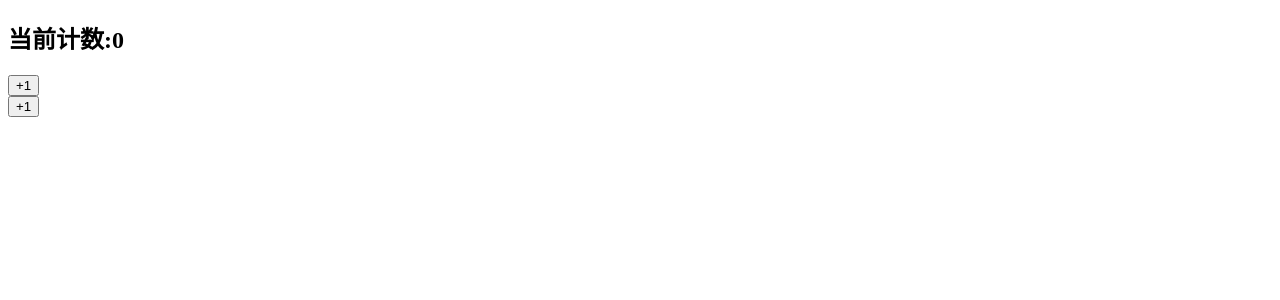
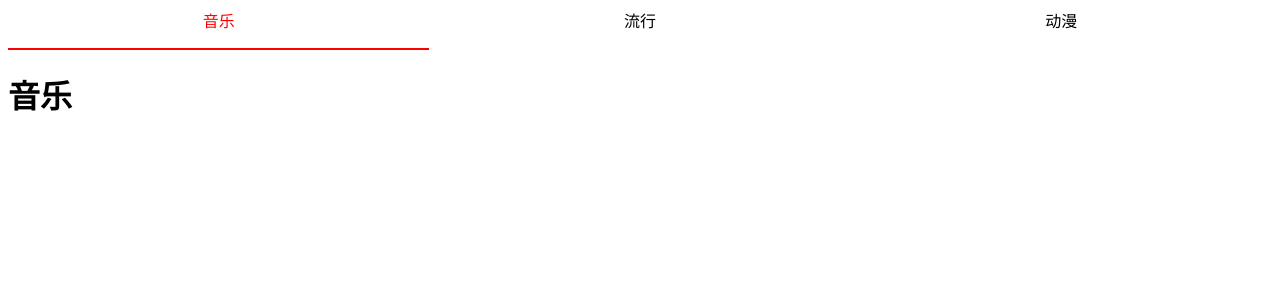
Before and after one commit to ADKcodeXD/React-learn, a React app: page / in a window 1280 px wide. Shown: the top 300 px of the page. Built offline with nearby package versions, Linux system fonts and the light colour scheme.

Commit message:
04_子传父-02案例

```diff
--- a/src/04_子传父/App.js
+++ b/src/04_子传父/App.js
@@ -1,35 +1,30 @@
 import React, {Component} from 'react'
-
+import TabControl from './TabControl'
 export default class App extends Component {
-    constructor() {
-        super();
+    constructor(props){
+        super(props);
         this.state={
-            counter:0
+            currIndex:0,
+            currentTitle:"音乐"
+        }
+        this.data={
+            tabData:["音乐","流行","动漫"]
         }
     }
     render() {
+        let {currentTitle}=this.state
         return (
             <div>
-                <h2>当前计数:{this.state.counter}</h2>
-                <button onClick={e=>this.increment()}>+1</button>
-                <Button increment={e=>this.increment()}  />
+                <TabControl itemClick={index=>this.itemClick(index)} titles={this.data.tabData} ></TabControl>
+                <h1>{currentTitle}</h1>
             </div>
+
         )
     }
-    increment() {
+    itemClick(index){
+        console.log(this);
         this.setState({
-            counter:this.state.counter+1
+            currentTitle:this.data.tabData[index]
         })
     }
 }
-
-class Button extends Component{
-    render() {
-        const {increment}=this.props
-        return (
-            <div>
-                <button onClick={increment}>+1</button>
-            </div>
-        )
-    }
-}
--- /dev/null
+++ b/src/04_子传父/TabControl.js
@@ -0,0 +1,39 @@
+import React, {Component} from 'react';
+import PropTypes from 'prop-types';
+import './style.css'
+
+export default class TabControl extends Component {
+    constructor(props) {
+        super()
+        this.props=props;
+        this.state={
+            currIndex:0
+        }
+    }
+    render() {
+        let {currIndex}=this.state
+        return (
+            <div className='tab-control'>
+                {
+                    this.props.titles.map((item,index)=>{
+                        return <div key={item}
+                                className={'tab-item'+(index===currIndex?' active':'')}
+                                onClick={e=>this.itemClick(index)}
+                                >{item}
+                        </div>
+                    })
+                }
+            </div>
+        )
+    }
+    itemClick(index){
+        this.setState({
+            currIndex:index
+        })
+        let {itemClick}=this.props;
+        itemClick(index);
+    }
+}
+TabControl.propTypes = {
+    titles: PropTypes.array.isRequired
+}
--- /dev/null
+++ b/src/04_子传父/style.css
@@ -0,0 +1,13 @@
+.tab-control{
+    display: flex;
+    justify-content: space-around;
+}
+.tab-item{
+    flex: 1;
+    height: 40px;
+    text-align: center;
+}
+.tab-item.active{
+    color: red;
+    border-bottom: 2px red solid;
+}
```
